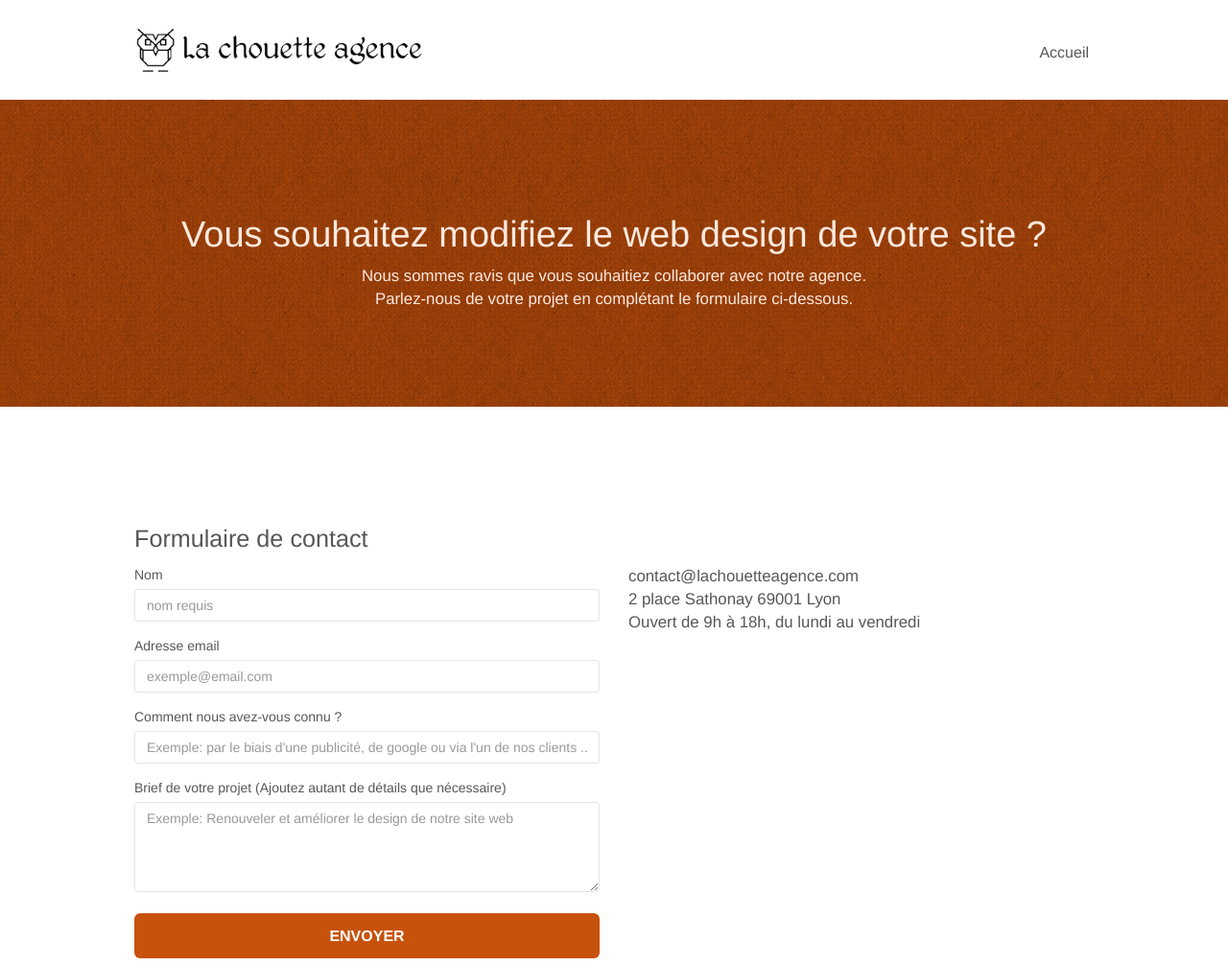
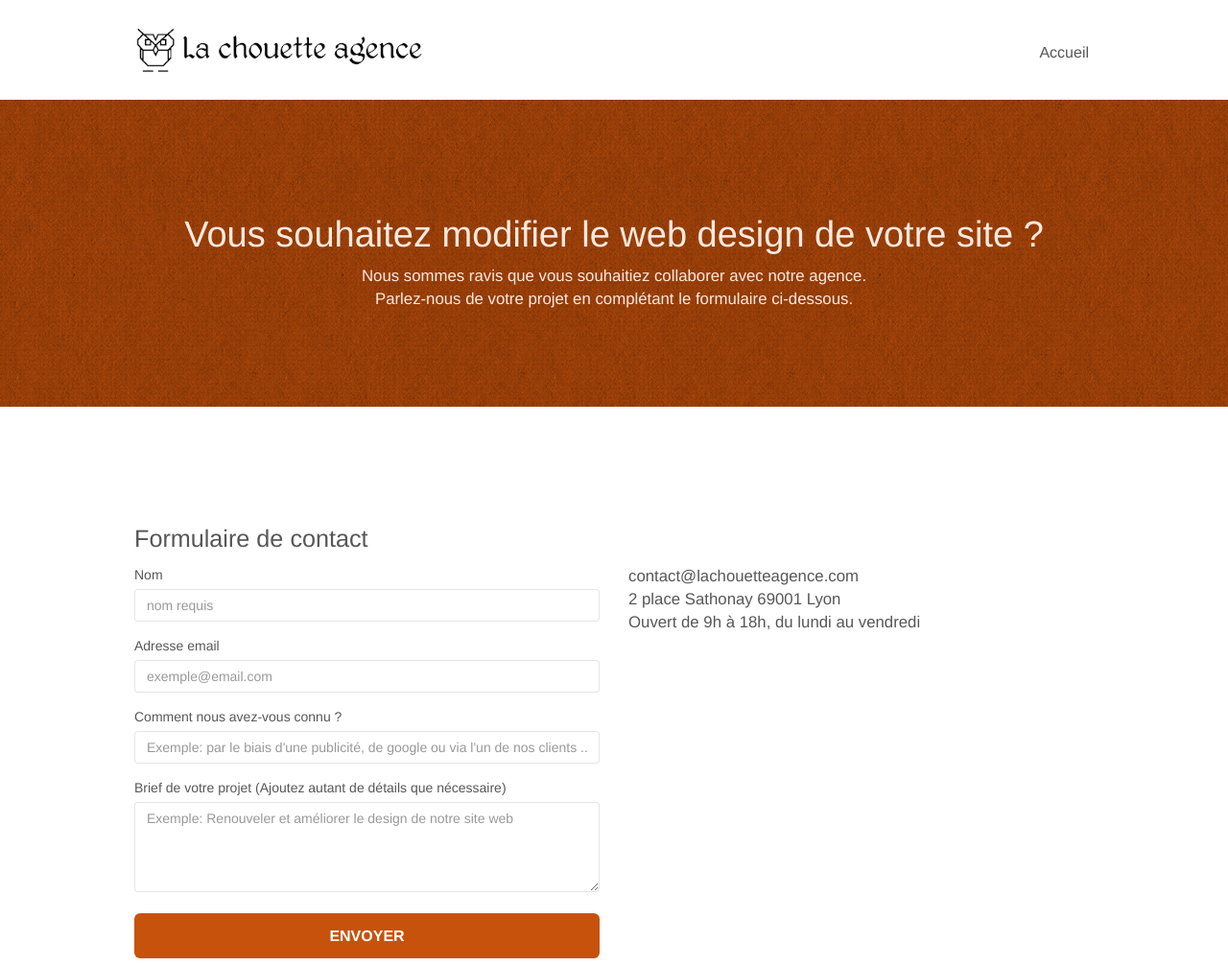
Before and after one commit to Sol7styx/LoicGeslin_4_29032021, a plain HTML site: page contact.html in a window 1280 px wide. Shown: the top 1007 px of the page at 96% size. Drawn offline with Linux system fonts and the light colour scheme.

Commit message:
léger changement

```diff
--- a/contact.html
+++ b/contact.html
@@ -56,7 +56,7 @@
 				<div class="container bloc-lg">
 					<div class="row">
 						<div class="col-sm-12">
-							<h1 class="text-center hero-bloc-text tc-white">Vous souhaitez modifiez le web design de votre site ? </h1>
+							<h1 class="text-center hero-bloc-text tc-white">Vous souhaitez modifier le web design de votre site ? </h1>
 							<p class="text-center mg-lg tc-white tight-width-whitespace">
 								Nous sommes ravis que vous souhaitiez collaborer avec notre agence.<br>
 								Parlez-nous de votre projet en complétant le formulaire ci-dessous.
```
